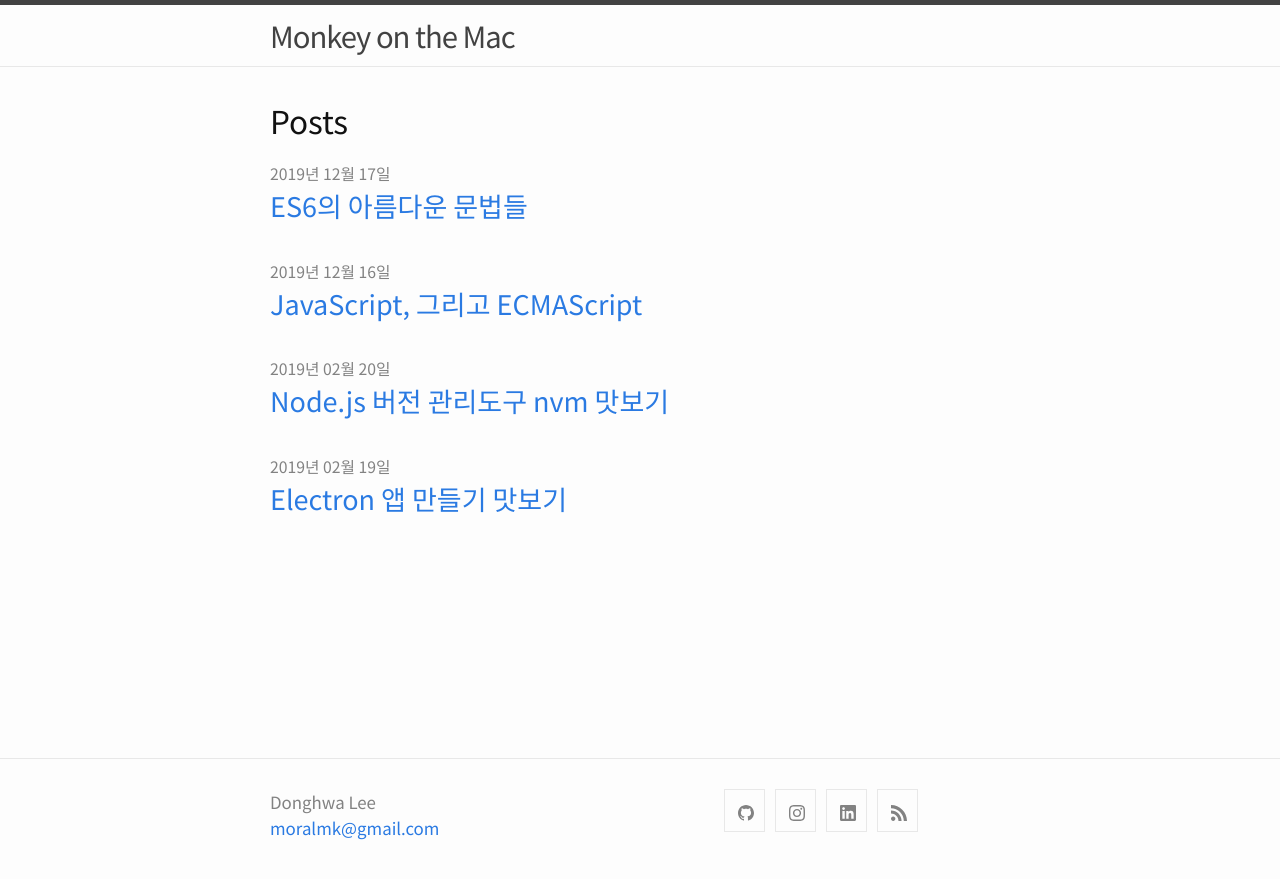
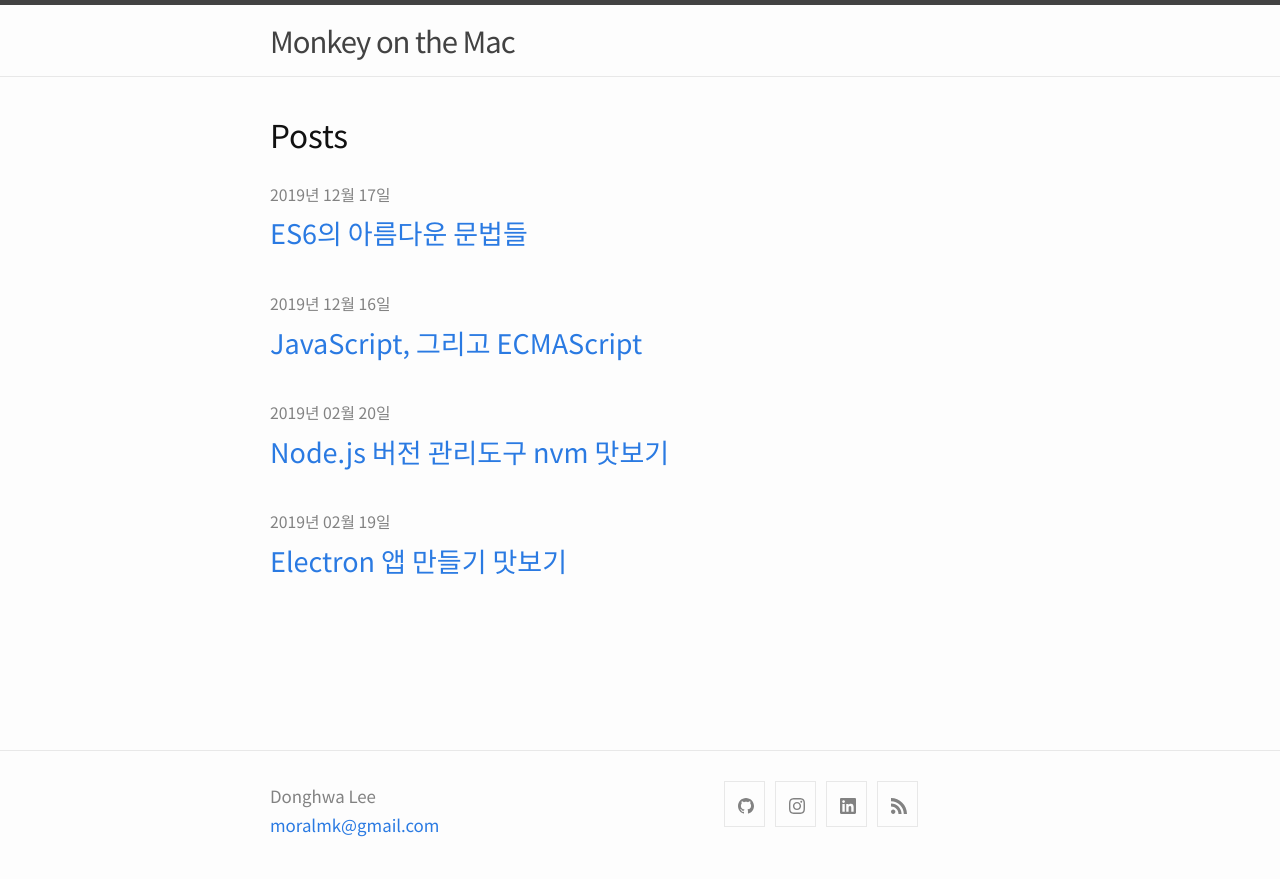
Before and after one commit to moralmk/moralmk.github.io, a Jekyll site: the page built from index.markdown, in a window 1280 px wide. Shown: the top 879 px of the page. Built offline with Jekyll 4.4.1, drawn with Linux system fonts in a browser that asks for light colours.

Commit message:
Line height 스타일 조정

```diff
--- a/_sass/minima/initialize.scss
+++ b/_sass/minima/initialize.scss
@@ -6,7 +6,7 @@ $base-font-family: 'Noto Sans KR', -apple-system, BlinkMacSystemFont, "Segoe UI"
 $base-font-size:   18px !default;
 $base-font-weight: 300 !default;
 $small-font-size:  $base-font-size * 0.875 !default;
-$base-line-height: 1.5 !default;
+$base-line-height: 1.76 !default;
 
 $spacing-unit:     30px !default;
 
```
